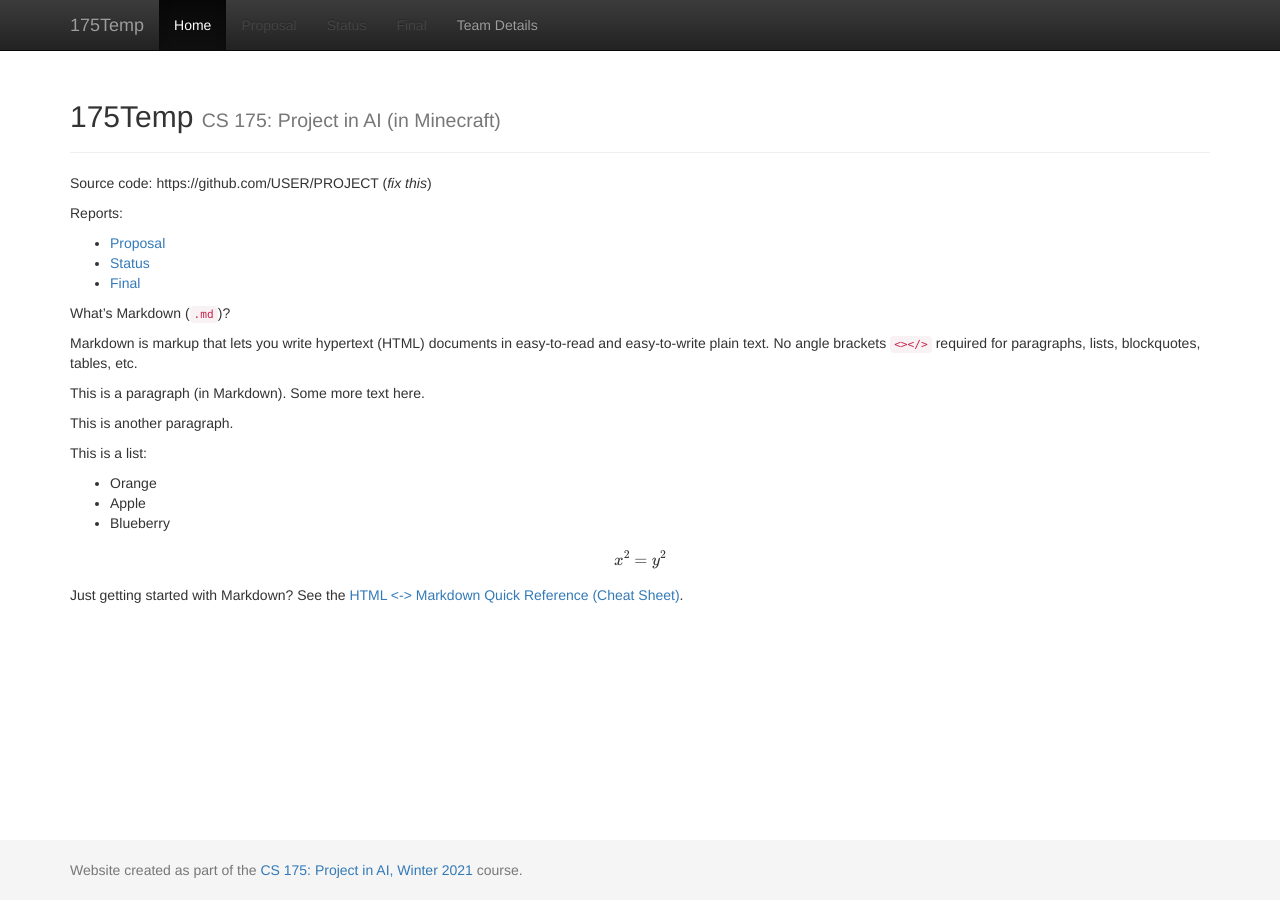
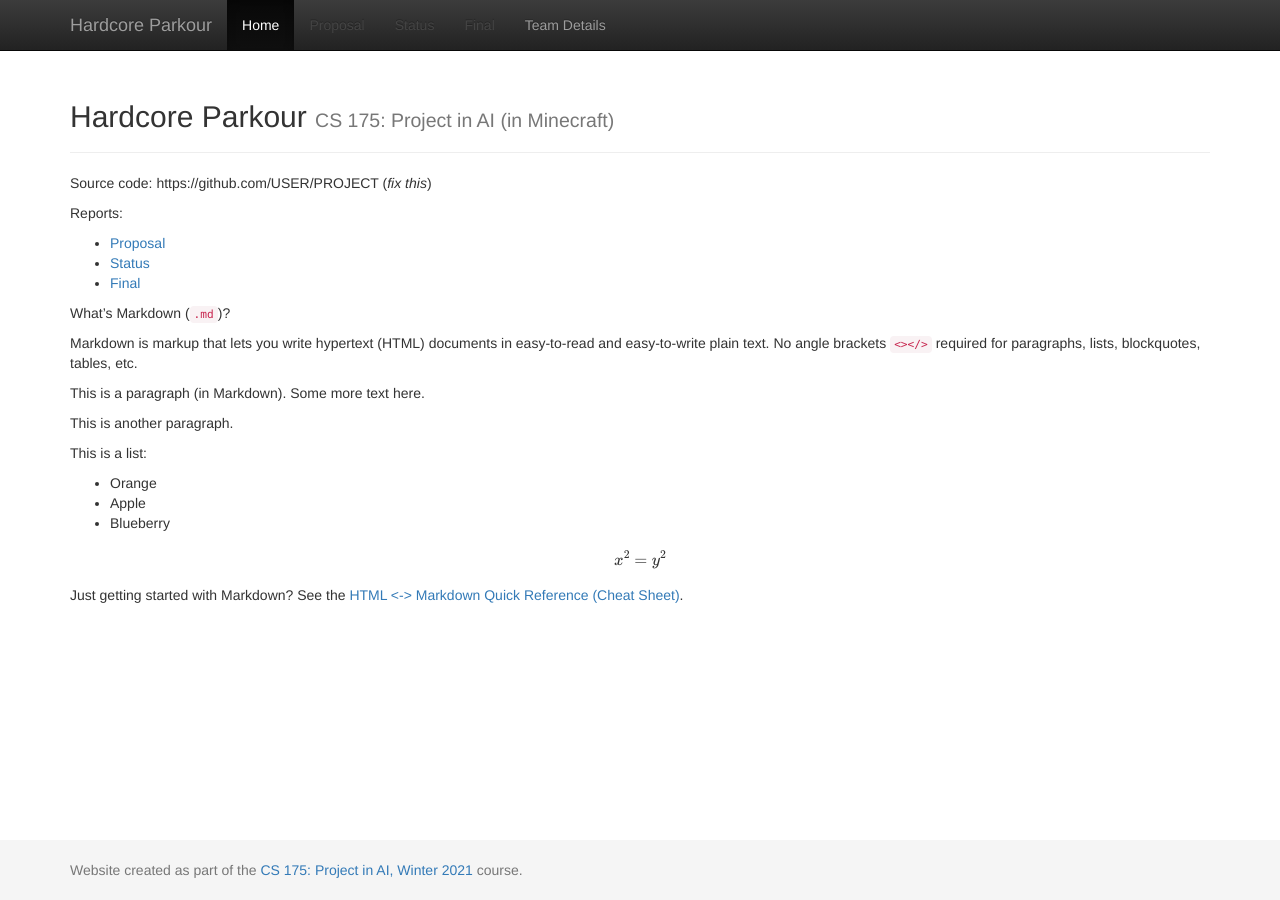
Before and after one commit to CoderMisha/175Temp, a Jekyll site: the page built from docs/index.md, in a window 1280 px wide. Built offline with Jekyll 4.4.1, drawn with Linux system fonts in a browser that asks for light colours; formulas are drawn with MathJax 3.

Commit message:
Update _config.yml

```diff
--- a/docs/_config.yml
+++ b/docs/_config.yml
@@ -1,7 +1,7 @@
 ###########
 # site.title
 
-title:    '175Temp'
+title:    'Hardcore Parkour'
 subtitle: 'CS 175: Project in AI (in Minecraft)'
 
 
```
